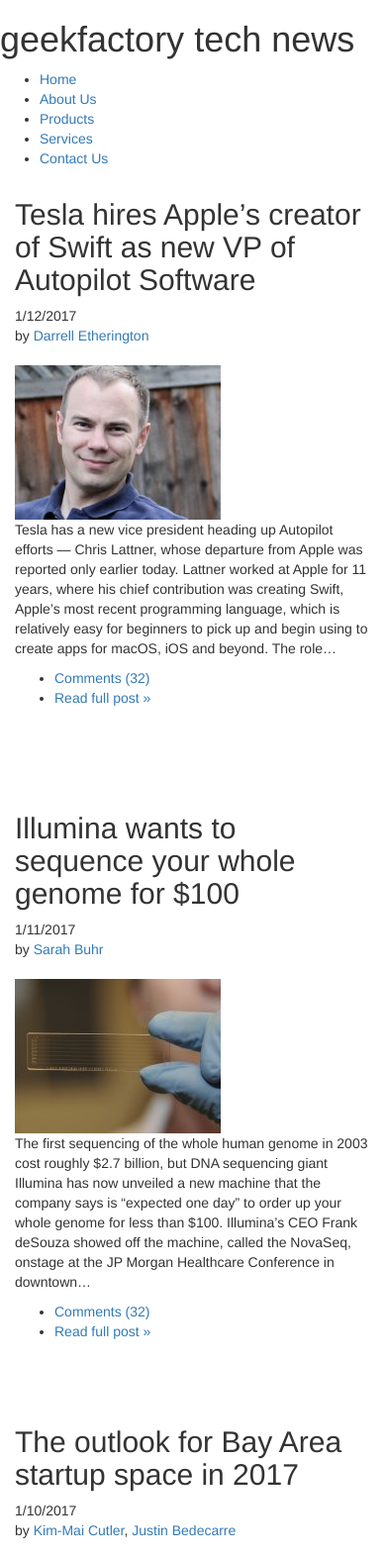
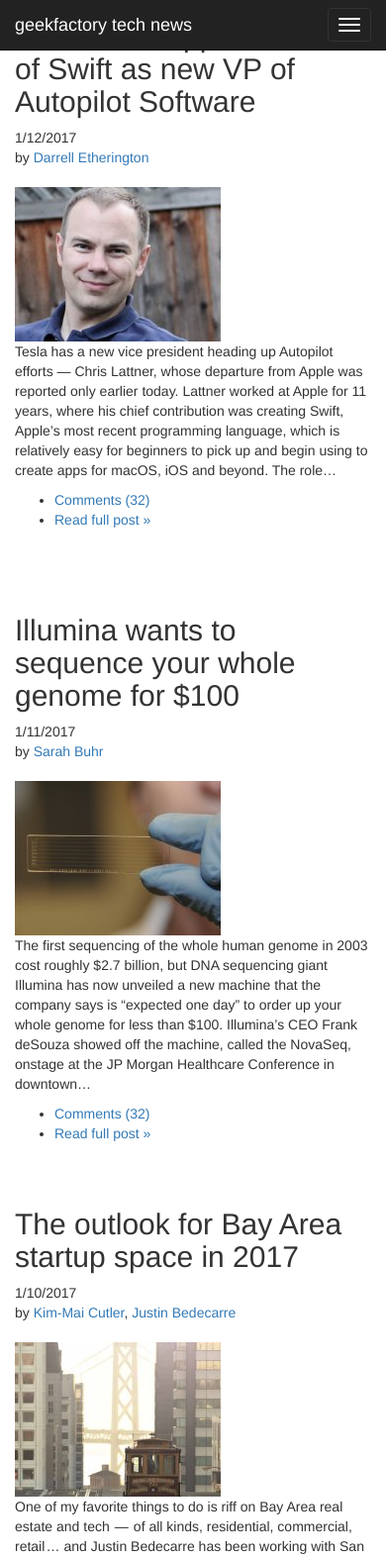
Before and after one commit to Mohamed-Shahin/geekfactory-frontend, a plain HTML site: page exercises/bootstrap/index.html in a window 390 px wide. Shown: the top 1573 px of the page at 99% size. Drawn offline with Linux system fonts and the light colour scheme.

Commit message:
add responsive feature to geekfactory page

```diff
--- a/exercises/bootstrap/index.html
+++ b/exercises/bootstrap/index.html
@@ -16,25 +16,40 @@
 
 <body>
     <header>
-        <h1>geek<span>factory</span> tech news</h1>
-        <nav>
-            <ul>
-                <li><a href="#">Home</a></li>
-                <li><a href="#">About Us</a></li>
-                <li><a href="#">Products</a></li>
-                <li><a href="#">Services</a></li>
-                <li><a href="#">Contact Us</a></li>
-            </ul>
+
+        <nav class="navbar navbar-inverse navbar-fixed-top">
+            <div class="container-fluid">
+                <div class="navbar-header">
+                    <button type="button" class="navbar-toggle collapsed" data-toggle="collapse" data-target="#navbar" aria-expanded="false" aria-controls="navbar">
+				<span class="sr-only">Toggle navigation</span>
+				<span class="icon-bar"></span>
+				<span class="icon-bar"></span>
+				<span class="icon-bar"></span>
+			</button>
+                    <a class="navbar-brand" href="#">geekfactory tech news</a>
+                </div>
+                <div id="navbar" class="navbar-collapse collapse">
+                    <ul class="nav navbar-nav navbar-right">
+                        <li class="active"><a href="#">Home</a></li>
+                        <li><a href="#about">About</a></li>
+                        <li><a href="#contact">Contact</a></li>
+                        <li><a href="#">Products</a></li>
+                        <li><a href="#">Services</a></li>
+                        <li><a href="#">Contact Us</a></li>
+                    </ul>
+                </div>
+                <!--/.nav-collapse -->
+            </div>
         </nav>
     </header>
 
     <div class="container-fluid">
         <div class="row">
-            <div class="col-md-9">
+            <div class=" col-sm-9 col-xs-12 ">
                 <main>
                     <div class="row">
 
-                        <article class="col-md-4">
+                        <article class="col-md-4 col-sm-6 col-xs-12">
                             <header>
                                 <h2>Tesla hires Apple’s creator of Swift as new VP of Autopilot Software</h2>
                                 <time datetime="2017-01-12">1/12/2017</time>
@@ -56,7 +71,7 @@
                         </article>
 
 
-                        <article class="col-md-4">
+                        <article class="col-md-4 col-sm-6 col-xs-12">
                             <header>
                                 <h2>Illumina wants to sequence your whole genome for $100</h2>
                                 <time datetime="2017-01-11">1/11/2017</time>
@@ -76,7 +91,7 @@
                             </ul>
                         </article>
 
-                        <article class="col-md-4">
+                        <article class="col-md-4 col-sm-6 col-xs-12">
                             <header>
                                 <h2>The outlook for Bay Area startup space in 2017</h2>
                                 <time datetime="2017-01-10">1/10/2017</time>
@@ -96,7 +111,7 @@
                             </ul>
                         </article>
 
-                        <article class="col-md-4">
+                        <article class="col-md-4 col-sm-6 col-xs-12">
                             <header>
                                 <h2>Google Voice is getting an upgrade</h2>
                                 <time datetime="2017-01-9">1/9/2017</time>
@@ -118,6 +133,7 @@
                     </div>
                 </main>
             </div>
+
             <aside>
                 <section>
                     <h2>Search</h2>
@@ -163,7 +179,9 @@
     <footer>
         <p>&copy; 2008. All Rights Reserved. Design by geek<span>factory</span>.</p>
     </footer>
-    <script src="bootstrap.min.js" />
+    <script src="jquery.min.js">
+    </script>
+    <script src="bootstrap.min.js"></script>
 </body>
 
 </html>
```
